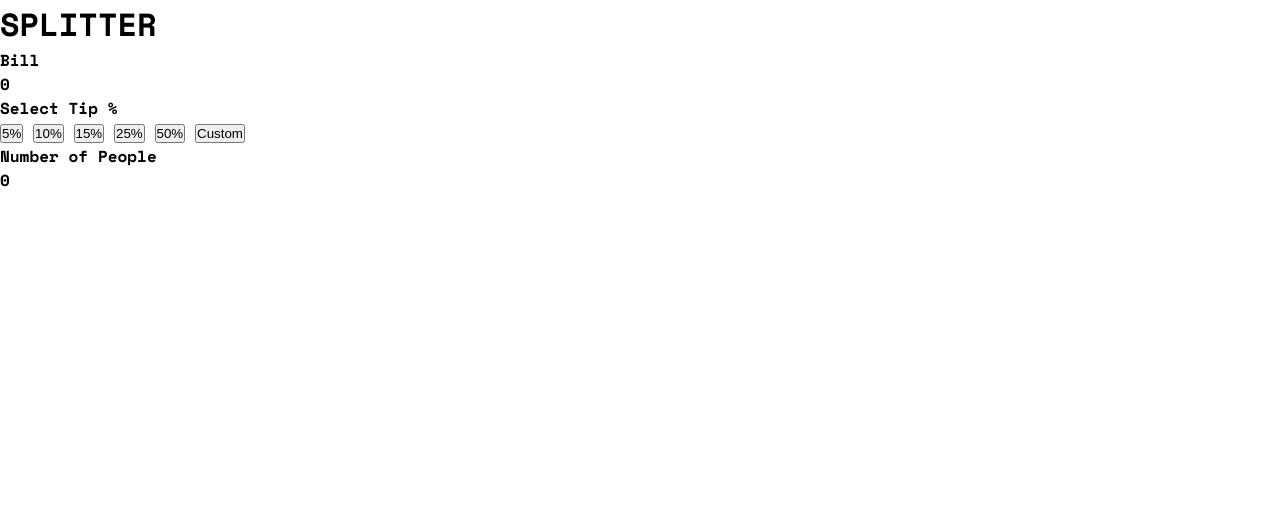
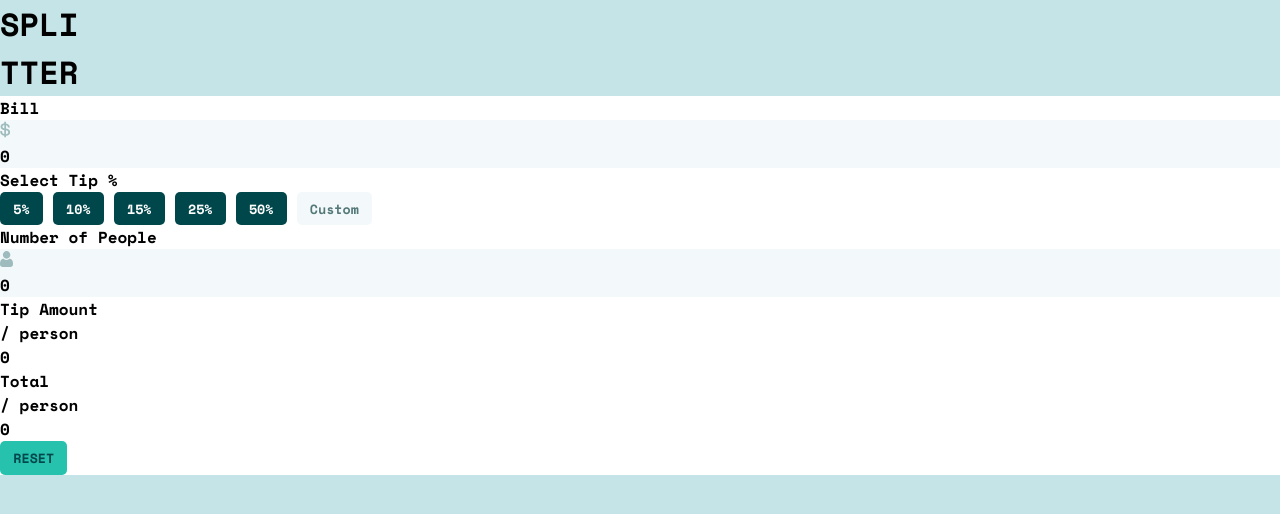
Before and after one commit to AhmadHamido/Tip-Calculator-App, a plain HTML site: page index.html in a window 1280 px wide. Drawn offline with nearby package versions, Linux system fonts and the light colour scheme.

Commit message:
Updated the html

```diff
--- a/index.html
+++ b/index.html
@@ -12,31 +12,52 @@
     <body>
         <div class="container">
             <header>
-            <h1>SPLITTER</h1>
+                <h1>SPLI<br>TTER</h1>
             </header>
             <main>
                 <section class="bill-container">
                     <p class="section-title">Bill</p>
-                <div class="bill-amount" id="bill-amount">0</div>
+                    <div class="section-details">
+                        <img src="images/icon-dollar.svg" alt="dollar-sign">
+                        <p class="num" id="num">0</p>
+                    </div>
                 </section>
 
                 <section class="tip-container">
                     <p class="section-title">Select Tip %</p>
-                <button>5%</button>
-                <button>10%</button>
-                <button>15%</button>
-                <button>25%</button>
-                <button>50%</button>
-                <button>Custom</button>
+                    <button class="section-btn" id="5-percent">5%</button>
+                    <button class="section-btn" id="10-percent">10%</button>
+                    <button class="section-btn" id="15-percent">15%</button>
+                    <button class="section-btn" id="25-percent">25%</button>
+                    <button class="section-btn" id="50-percent">50%</button>
+                    <button class="section-btn custom-btn" id="custom-btn">Custom</button>
                 </section>
 
                 <section class="people-container">
                     <p class="section-title">Number of People</p>
-                <div class="counter">0</div>
+                    <p class="section-error"></p>
+                    <div class="section-details">
+                        <img class="section-img" src="images/icon-person.svg" alt="person-icon">
+                        <p class="section-num" id="section-num">0</p>
+                    </div>
                 </section>
 
                 <section class="total-container">
-
+                    <div class="total-subcontainer total-upper">
+                        <p class="tip-text">
+                            Tip Amount<br>
+                            <span class="tip-span">/ person</span>
+                        </p>
+                        <p class="tip-num" id="tip-num">0</p>
+                    </div>
+                    <div class="total-subcontainer total-lower">
+                        <p class="total-text">
+                            Total<br>
+                            <span class="total-span">/ person</span>
+                        </p>
+                        <p class="total-num" id="total-num">0</p>
+                    </div>
+                    <button class="reset-btn">RESET</button>
                 </section>
             </main>
         </div>
--- a/style.css
+++ b/style.css
@@ -6,4 +6,57 @@
 
 body {
     font-family: 'Space Mono', monospace;
+    background: #C5E4E7;
 }
+
+/* ==============
+Typography
+============== */
+
+
+/* === buttons === */
+
+button {
+    font-family: 'Space Mono', monospace;
+    border: none;
+    border-radius: 5px;
+    padding: 0.5em 1em;
+}
+
+.section-btn {
+    background: #00474B;
+    color: #fff;
+}
+
+.custom-btn {
+    background: #F3F9FA;
+    color: #547878;
+}
+
+.reset-btn {
+    background: #26C2AE;
+    color: #00474B;
+}
+
+.section-btn:hover,
+.section-btn:focus {
+    background: #26C2AE;
+    color: black;
+}
+
+.reset-btn:hover,
+.reset-btn:focus {
+    background-color: #9FE8DF;
+}
+
+/* ==============
+Layout
+============== */
+
+main {
+    background: #fff;
+}
+
+.section-details {
+    background: #F3F9FA;
+}
```
Lines whose indentation alone changed are shown as unchanged.
